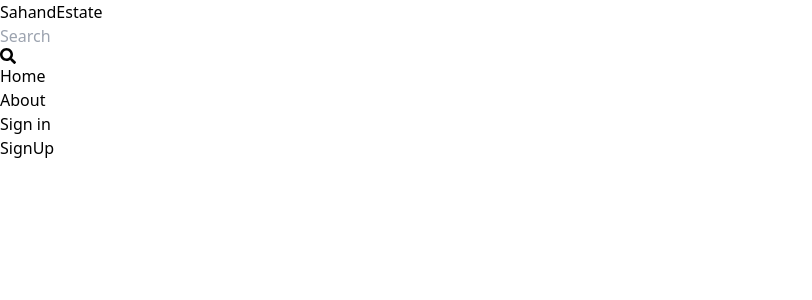
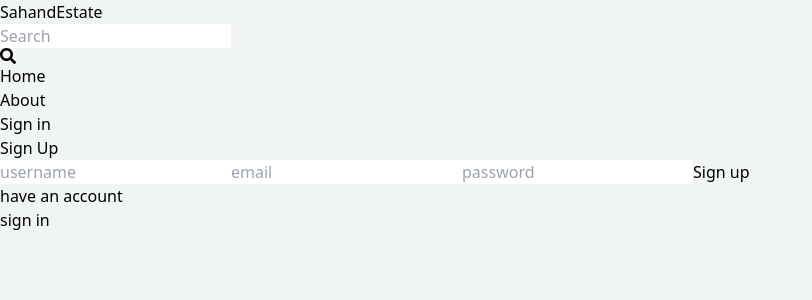
Before and after one commit to MuhammadNaeem001/Real-Estate-Full-Stack-MERN-Project-, a React (Vite) app in the folder client/: page /sign-up in a window 1280 px wide. Shown: the top 300 px of the page, without its empty margins (0-812 px from the left). Built offline with nearby package versions, Linux system fonts and the light colour scheme.

Commit message:
complete sign up page ui

```diff
--- a/client/src/index.css
+++ b/client/src/index.css
@@ -1,3 +1,7 @@
 @tailwind base;
 @tailwind components;
 @tailwind utilities;
+
+body{
+    background-color: rgb(241,245,241)
+}
--- a/client/src/pages/SignUp.jsx
+++ b/client/src/pages/SignUp.jsx
@@ -1,7 +1,30 @@
 import React from 'react'
+import {Link} from 'react-router-dom';
 
 export default function SignUp() {
   return (
-    <div>SignUp</div>
+    <div className='p-3 max-w-lg mx-auto'>
+      <h1 className='text-3xl text-center font-semibold my-7'>Sign Up</h1>
+
+      <form className='flex flex-col gap-4'>
+        <input type='text' placeholder='username'
+        className='border p-3 rounded-lg' id='username'/>
+        <input type='email' placeholder='email'
+        className='border p-3 rounded-lg' id='email'/>
+        <input type='password' placeholder='password'
+        className='border p-3 rounded-lg' id='password'/>
+
+        <button className='bg bg-slate-700 text-white p-3
+        rounded-lg uppercase hover:opacity-95
+        disabled :opacity-80'>Sign up</button>
+      </form>
+      <div className='flex gap-2 mt-5'>
+        <p>have an account</p>
+        <Link to={"/sign-in"}>
+        <span className='text-blue-700'>sign in</span>
+
+        </Link>
+      </div>
+    </div>
   )
 }
```
